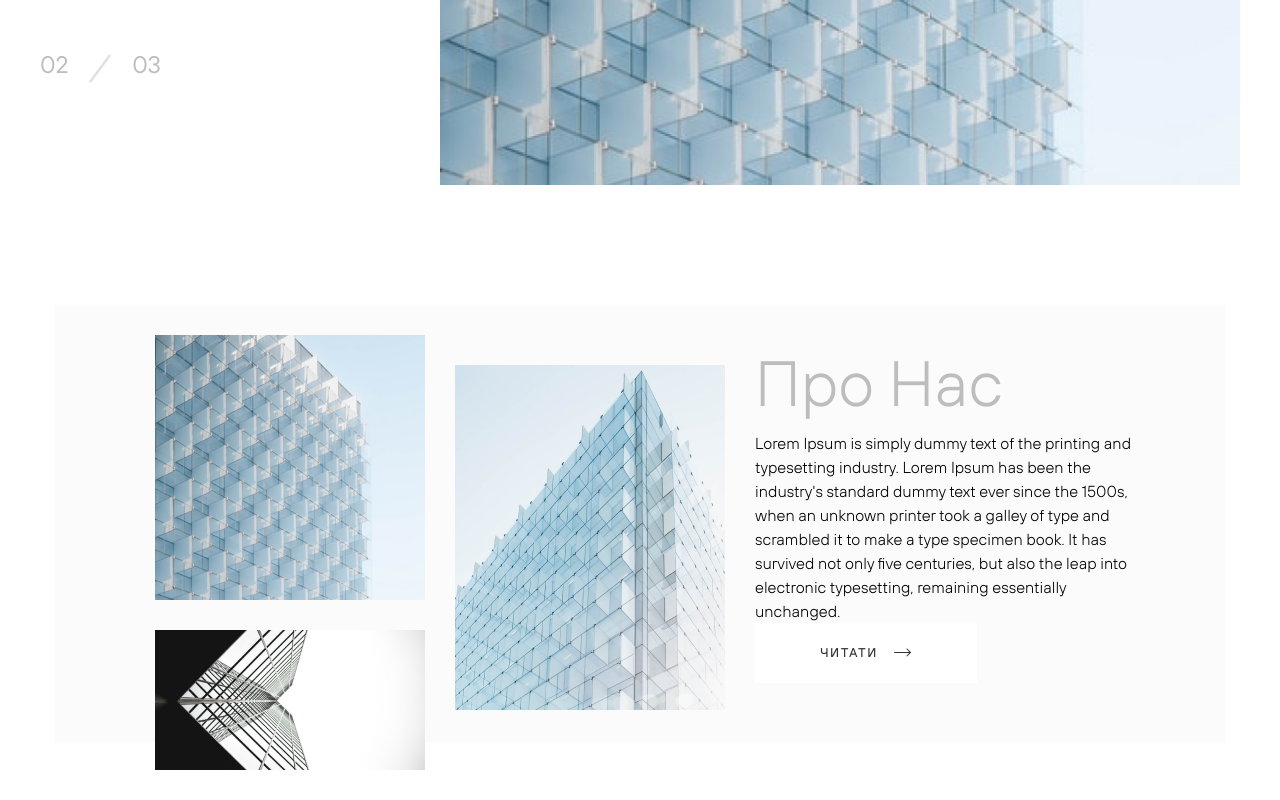
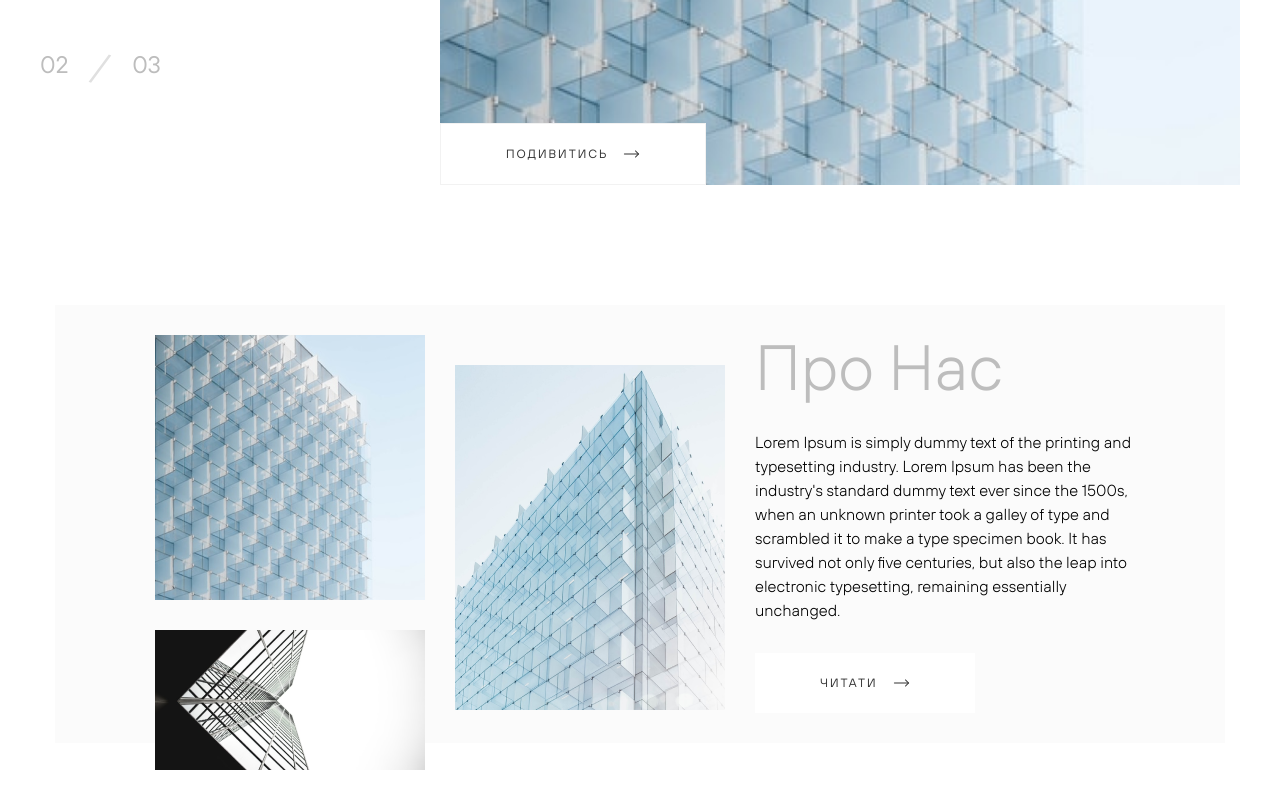
Before and after one commit to prostonadobobb/digital-proj, a React (Create React App) app: page / in a window 1280 px wide. Shown: the part 620-1420 px from the top of the page. Built offline with nearby package versions, Linux system fonts and the light colour scheme.

Commit message:
fix button font

```diff
--- a/src/components/About/About.scss
+++ b/src/components/About/About.scss
@@ -32,12 +32,16 @@
 
   &__description {
     max-width: 400px;
+    display: flex;
     line-height: 1.5;
+    flex-direction: column;
+    justify-content: space-between;
 
     &--title {
       font-size: 64px;
       font-weight: normal;
       color: #BDBDBD;
+      line-height: 1;
     }
 
     &--text {
--- a/src/components/ButtonNav/ButtonNav.scss
+++ b/src/components/ButtonNav/ButtonNav.scss
@@ -2,24 +2,27 @@
   background-color: #fff;
   border: none;
   transition: 0.5s ease;
+  width: max-content;
 
   &:hover {
     background-color: #F2F2F2;
   }
 
   &__link {
+    font-family: 'TTHoves-Regular', sans-serif;
     display: block;
     text-decoration: none;
     text-transform: uppercase;
     letter-spacing: 2px;
     color: #333;
     font-size: 12px;
-    font-weight: bold;
     line-height: 1;
     padding: 24px 65px;
   }
 
   &__arrow {
+    width: 17px;
+    height: 8px;
     margin-left: 15px;
   }
 }
--- a/src/components/HomeSlider/HomeSlider.jsx
+++ b/src/components/HomeSlider/HomeSlider.jsx
@@ -2,6 +2,7 @@
 import { useEffect, useState } from 'react';
 import './HomeSlider.scss';
 import arrow from '../../img/ico-shape.svg';
+import { ButtonNav } from '../ButtonNav/ButtonNav';
 
 const images = require.context('../../../public/img/SliderImg', false, /\.(png|jpe?g|svg)$/);
 
@@ -62,9 +63,11 @@ export const HomeSlider = () => {
 
       <div className="slider__photo">
         <img
+          className="slider__photo--img"
           src={`${BASE_URL}${imagePaths[currentIndex]}`}
           alt={`Image_${imagePaths}`}
         />
+        <ButtonNav title={'подивитись'} to={'projects'}/>
       </div>
 
     </section>
--- a/src/components/HomeSlider/HomeSlider.scss
+++ b/src/components/HomeSlider/HomeSlider.scss
@@ -8,16 +8,23 @@
   }
 
   &__photo {
+    position: relative;
     width: 800px;
     height: 700px;
     z-index: 50;
 
-
-    & img {
+    &--img {
       width: 100%;
       height: 100%;
       object-fit: cover;
       transition: opacity 0.5s ease;
+    }
+
+    & button {
+      position: absolute;
+      left: 0;
+      bottom: 0;
+      border: 1px solid #F2F2F2;
     }
   }
 
```
